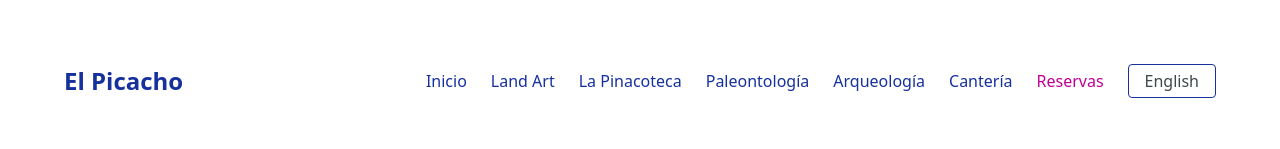
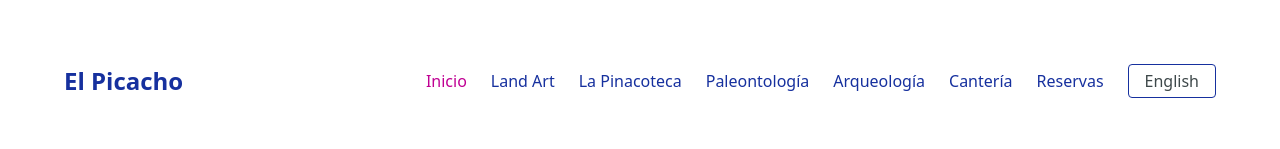
Before and after one commit to Algarrobal/el-picacho-landing, a React (Vite) app: page /expresiones in a window 1280 px wide. Shown: the top 149 px of the page. Built offline with nearby package versions, Linux system fonts and the light colour scheme.

Commit message:
Update Expresiones.jsx

```diff
--- a/src/Expresiones.jsx
+++ b/src/Expresiones.jsx
@@ -145,7 +145,9 @@ Upstream at the lookout stands the Santa Cruz de Lajas, carved three meters tall
     <a
       href={item.link}
       className={`hover:border-b-2 border-current pb-1 transition ${
-                  item.color ? "text-[#c00093]" : "text-[#16309e]"
+        item.label === "Inicio" || item.label === "Home"
+          ? "text-[#c00093]"
+          : "text-[#16309e]"
       }`}
     >
       {item.label}
@@ -179,7 +181,9 @@ Upstream at the lookout stands the Santa Cruz de Lajas, carved three meters tall
     href={item.link}
     onClick={() => setMobileMenuOpen(false)}
     className={`block hover:underline ${
-                  item.color ? "text-[#c00093]" : "text-[#16309e]"
+      item.label === "Inicio" || item.label === "Home"
+        ? "text-[#c00093]"
+        : "text-[#16309e]"
     }`}
   >
     {item.label}
```
Lines whose indentation alone changed are shown as unchanged.
